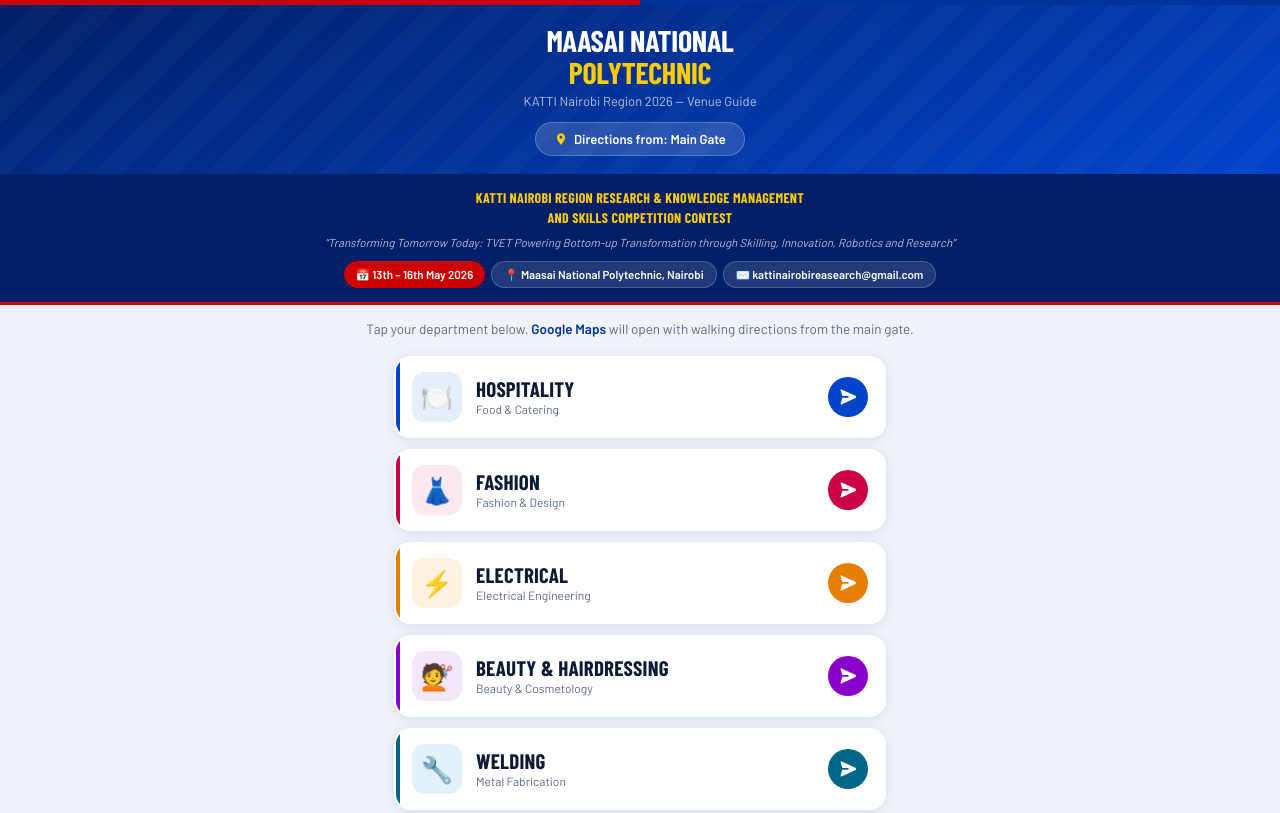
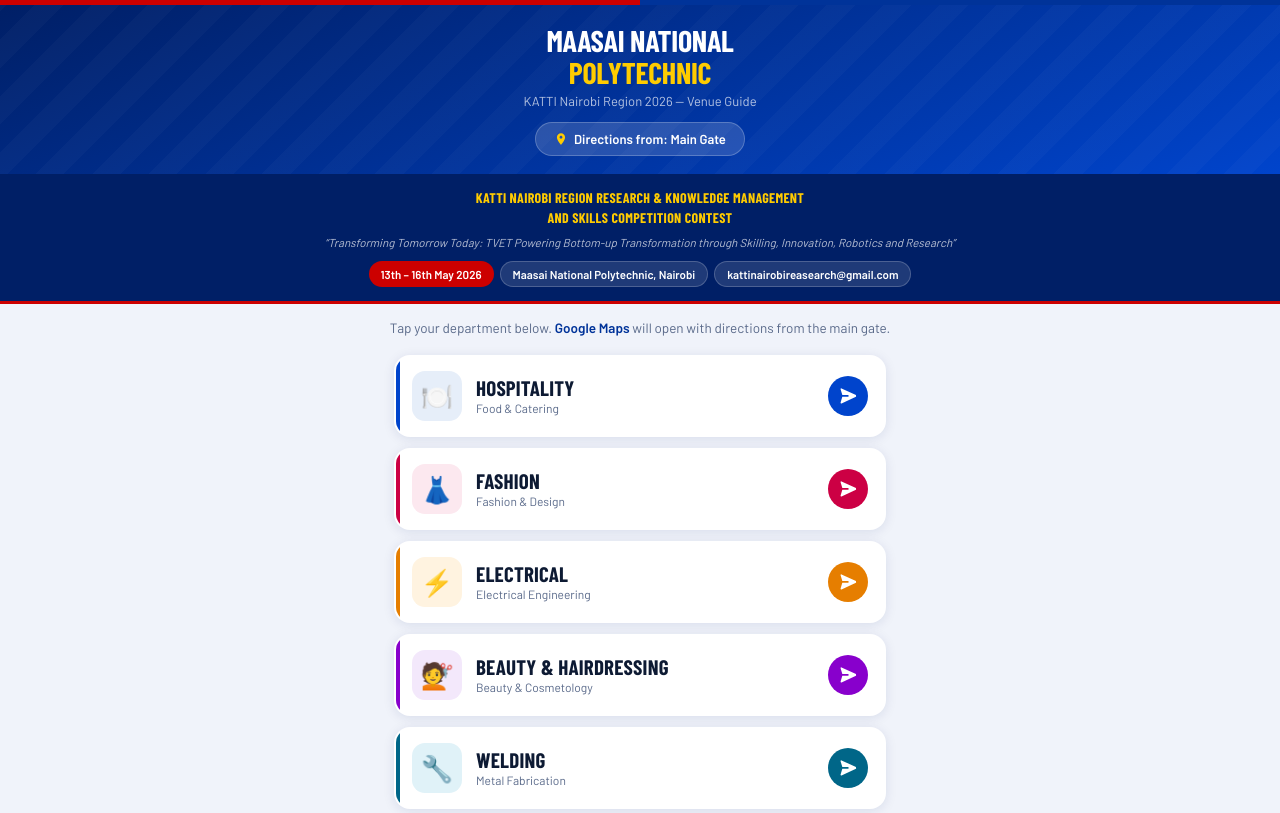
Before and after one commit to kimmmykim/mnp-campus-map, a plain HTML site: page index.html in a window 1280 px wide. Shown: the top 813 px of the page. Drawn offline with nearby package versions, Linux system fonts and the light colour scheme; a web font is replaced by a local one.

Commit message:
Update index.html

```diff
--- a/index.html
+++ b/index.html
@@ -4,7 +4,7 @@
   <meta charset="UTF-8" />
   <meta name="viewport" content="width=device-width, initial-scale=1.0, maximum-scale=1.0" />
   <meta name="theme-color" content="#003399" />
-  <title>KATTI 2026 — Department Finder</title>
+  <title>KATTI 2026 Department Finder</title>
   <link href="https://fonts.googleapis.com/css2?family=Barlow+Condensed:wght@600;700;900&family=Barlow:wght@400;500;600&display=swap" rel="stylesheet" />
   <style>
     *, *::before, *::after { box-sizing: border-box; margin: 0; padding: 0; }
@@ -161,13 +161,13 @@
   <div class="event-name">KATTI Nairobi Region Research &amp; Knowledge Management<br/>and Skills Competition Contest</div>
   <div class="event-theme">&ldquo;Transforming Tomorrow Today: TVET Powering Bottom-up Transformation through Skilling, Innovation, Robotics and Research&rdquo;</div>
   <div class="event-meta">
-    <span class="meta-chip chip-red">📅 13th &ndash; 16th May 2026</span>
-    <span class="meta-chip chip-glass">📍 Maasai National Polytechnic, Nairobi</span>
-    <span class="meta-chip chip-glass">✉️ kattinairobireasearch@gmail.com</span>
+    <span class="meta-chip chip-red"> 13th &ndash; 16th May 2026</span>
+    <span class="meta-chip chip-glass"> Maasai National Polytechnic, Nairobi</span>
+    <span class="meta-chip chip-glass"> kattinairobireasearch@gmail.com</span>
   </div>
 </div>
 
-<p class="instruction">Tap your department below. <strong>Google Maps</strong> will open with walking directions from the main gate.</p>
+<p class="instruction">Tap your department below. <strong>Google Maps</strong> will open with directions from the main gate.</p>
 
 <div class="dept-list" id="dept-list"></div>
 
```
